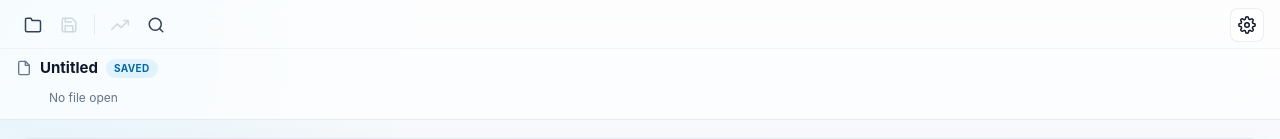
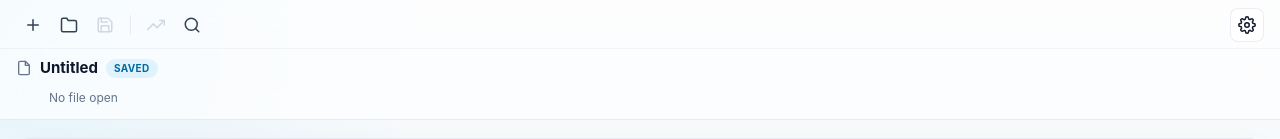
Before and after one commit to t1048/Bokuno-Editor, a React (Vite) app: page / in a window 1280 px wide. Shown: the top 139 px of the page. Built offline with nearby package versions, Linux system fonts and the light colour scheme.

Commit message:
feat:新規ウィンドウを開き、今開いているものとは別のテキストを作成できるように機能追加

```diff
--- a/src/App.tsx
+++ b/src/App.tsx
@@ -192,6 +192,15 @@ function App() {
       tailUnlistenRef.current = null
     }
     setIsTailMode(false)
+  }, [])
+
+  // Handle new window
+  const handleNewWindow = useCallback(async () => {
+    try {
+      await invoke('spawn_new_window')
+    } catch (error) {
+      setStatusMessage(`Error opening new window: ${error}`)
+    }
   }, [])
 
   // Handle file open
@@ -426,6 +435,10 @@ function App() {
     const handleKeyDown = (e: KeyboardEvent) => {
       if (e.ctrlKey || e.metaKey) {
         switch (e.key.toLowerCase()) {
+          case 'n':
+            e.preventDefault()
+            handleNewWindow()
+            break
           case 'o':
             e.preventDefault()
             handleOpenFile()
@@ -442,7 +455,7 @@ function App() {
 
     window.addEventListener('keydown', handleKeyDown)
     return () => window.removeEventListener('keydown', handleKeyDown)
-  }, [handleOpenFile, handleSaveFile])
+  }, [handleNewWindow, handleOpenFile, handleSaveFile])
 
   useEffect(() => {
     document.documentElement.setAttribute('data-theme', theme)
@@ -479,6 +492,9 @@ function App() {
       <header className="toolbar">
         <div className="toolbar-row toolbar-actions-row">
           <div className="action-group" role="toolbar" aria-label="Editor actions">
+            <button className="action-btn" onClick={handleNewWindow} title="New Window (Ctrl+N)" aria-label="New Window">
+              <Icon name="plus" />
+            </button>
             <button className="action-btn" onClick={handleOpenFile} title="Open File (Ctrl+O)" aria-label="Open File">
               <Icon name="open" />
             </button>
--- a/src/components/Icon.tsx
+++ b/src/components/Icon.tsx
@@ -1,7 +1,7 @@
 import React from 'react';
 
 interface IconProps extends React.SVGProps<SVGSVGElement> {
-  name: 'file' | 'save' | 'open' | 'search' | 'settings' | 'tail-start' | 'tail-stop' | 'chevron-down' | 'copy' | 'preview' | 'edit';
+  name: 'file' | 'save' | 'open' | 'search' | 'settings' | 'tail-start' | 'tail-stop' | 'chevron-down' | 'copy' | 'preview' | 'edit' | 'plus';
   size?: number | string;
 }
 
@@ -19,6 +19,13 @@ const Icon: React.FC<IconProps> = ({ name, size = 18, ...props }) => {
   } as React.SVGProps<SVGSVGElement>;
 
   switch (name) {
+    case 'plus':
+      return (
+        <svg {...commonProps}>
+          <line x1="12" y1="5" x2="12" y2="19" />
+          <line x1="5" y1="12" x2="19" y2="12" />
+        </svg>
+      );
     case 'open':
       return (
         <svg {...commonProps}>
```
Also changed, not shown: 1 other file (tests, documents, lock files or other folders).
